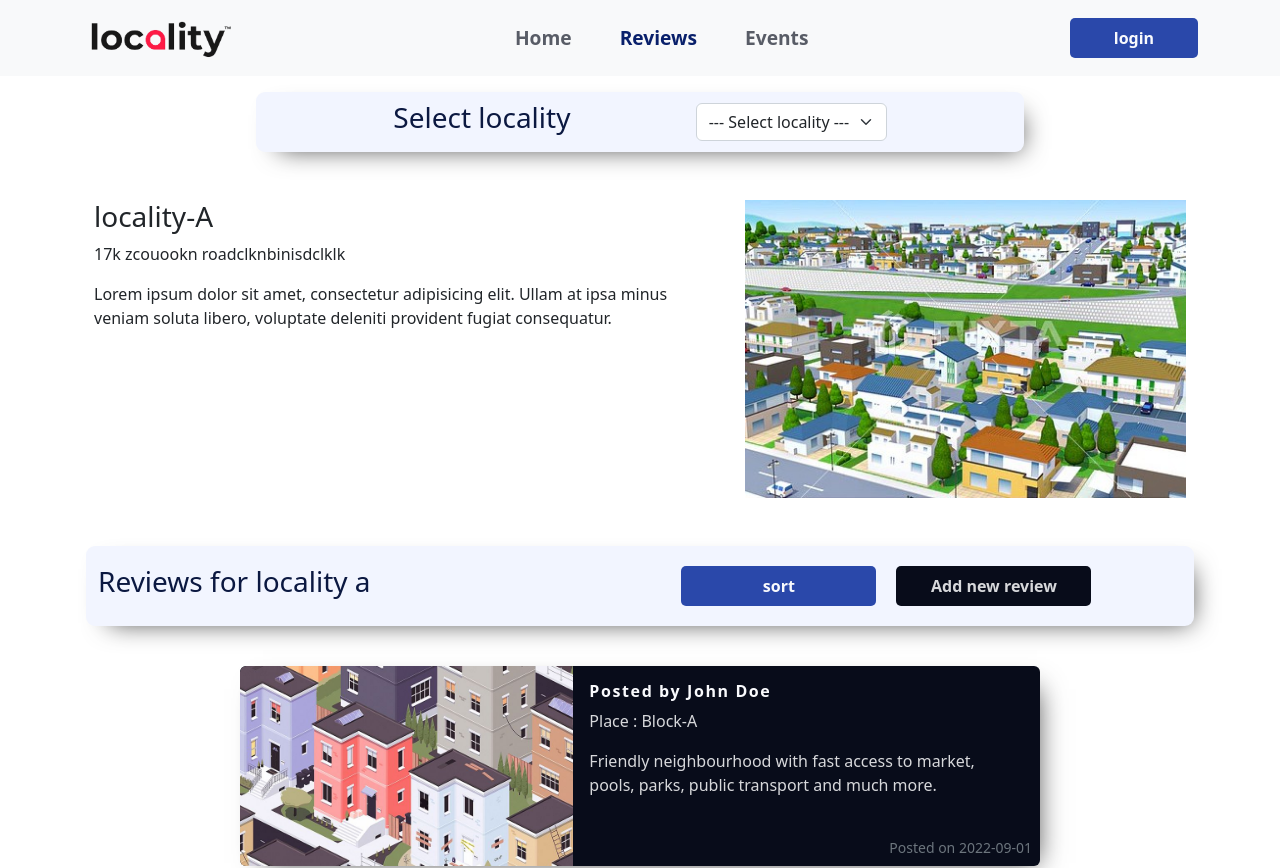
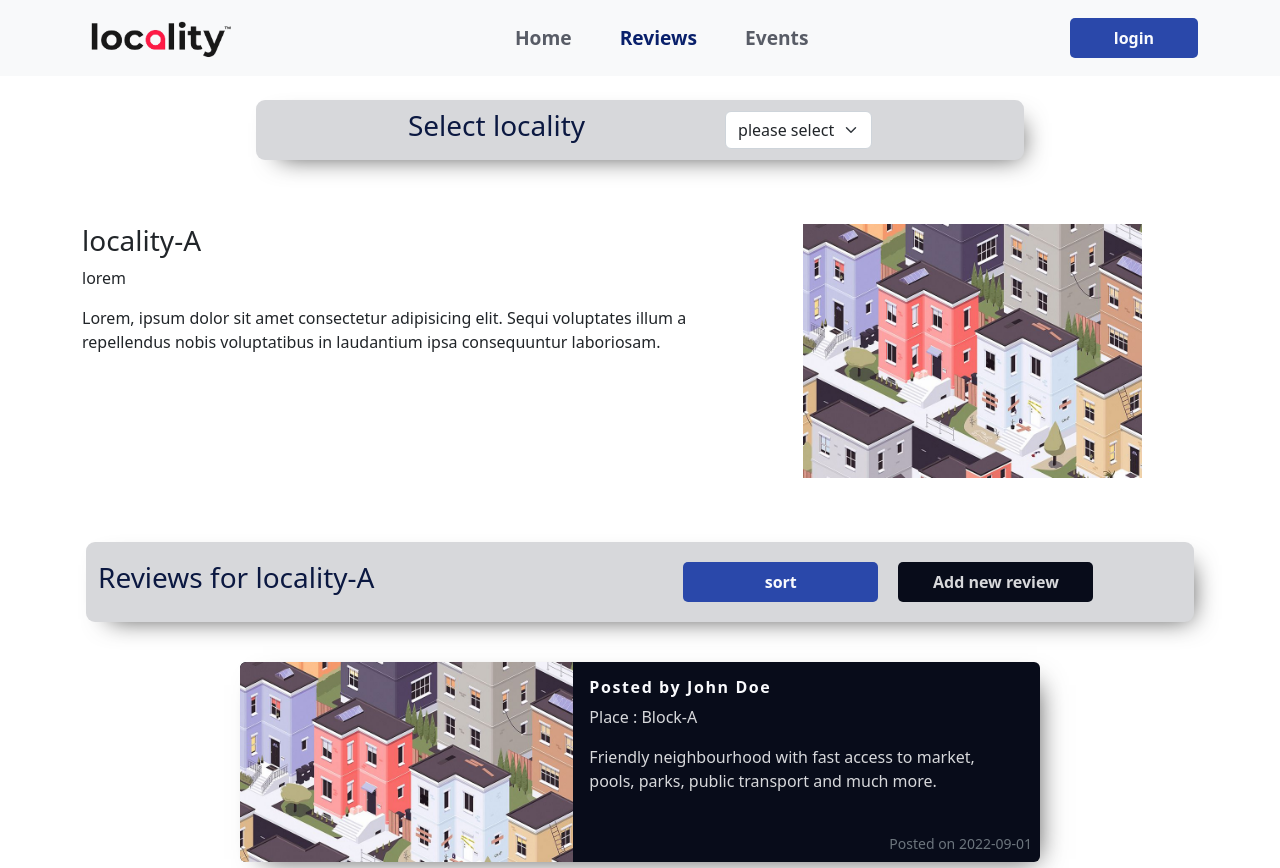
Before and after one commit to Subham-dury/locality, a React (Create React App) app in the folder locality_frontend/: page /reviews in a window 1280 px wide. Shown: the top 868 px of the page. Built offline with nearby package versions, Linux system fonts and the light colour scheme.

Commit message:
Updated reviews page

```diff
--- a/locality_frontend/src/App.css
+++ b/locality_frontend/src/App.css
@@ -22,7 +22,7 @@
   display: flex;
   flex-direction: row;
   justify-content: center;
-  align-items: end;
+  align-items: flex-end;
   flex-wrap: wrap;
   margin: 10px 0 10px auto;
 }
--- /dev/null
+++ b/locality_frontend/src/Data/LocalityList.js
@@ -0,0 +1,42 @@
+export const localitylist = [
+  {
+    id: 1,
+    name: "locality-A",
+    city: "lorem",
+    img: 1,
+    about:
+      "Lorem, ipsum dolor sit amet consectetur adipisicing elit. Sequi voluptates illum a repellendus nobis voluptatibus in laudantium ipsa consequuntur laboriosam.",
+  },
+  {
+    id: 2,
+    name: "locality-B1C",
+    city: "lorem",
+    img: 3,
+    about:
+      "Lorem, ipsum dolor sit amet consectetur adipisicing elit. Sequi voluptates illum a repellendus nobis voluptatibus in laudantium ipsa consequuntur laboriosam.",
+  },
+  {
+    id: 3,
+    name: "locality-D",
+    city: "lorem",
+    img: 1,
+    about:
+      "Lorem, ipsum dolor sit amet consectetur adipisicing elit. Sequi voluptates illum a repellendus nobis voluptatibus in laudantium ipsa consequuntur laboriosam.",
+  },
+  {
+    id: 4,
+    name: "locality-B1Q",
+    city: "lorem",
+    img: 2,
+    about:
+      "Lorem, ipsum dolor sit amet consectetur adipisicing elit. Sequi voluptates illum a repellendus nobis voluptatibus in laudantium ipsa consequuntur laboriosam.",
+  },
+  {
+    id: 5,
+    name: "locality-C",
+    city: "lorem",
+    img: 3,
+    about:
+      "Lorem, ipsum dolor sit amet consectetur adipisicing elit. Sequi voluptates illum a repellendus nobis voluptatibus in laudantium ipsa consequuntur laboriosam.",
+  }
+];
--- a/locality_frontend/src/Pages/Home/AboutUs.js
+++ b/locality_frontend/src/Pages/Home/AboutUs.js
@@ -12,6 +12,7 @@ const AboutUs = () => {
               Choosing a new home is one of the biggest decisions of our lives.
               But before that comes the decision of choosing the perfect
               locality. What is it really like to live there?
+
             </p>
             <p>
               The only people who actually know are the people who live there.
@@ -20,6 +21,7 @@ const AboutUs = () => {
               locality collects reviews and reports for neighbourhood
               across the country, so you can make an informed decision.
             </p>
+
           </div>
           <div className="col-lg-8 img-holder">
             <img src={about} alt="About us"/>
--- a/locality_frontend/src/Pages/Home/RecentEvents.js
+++ b/locality_frontend/src/Pages/Home/RecentEvents.js
@@ -1,6 +1,6 @@
 import React from "react";
 import { useNavigate } from "react-router-dom";
-import  {events} from '../../Data/FeaturedEvents'
+import  {events} from '../../Data/RecentEvents'
 import DetailsCard from "../../components/DetailsCard";
 
 const RecentEvents = () => {
--- a/locality_frontend/src/Pages/Home/RecentReviews.js
+++ b/locality_frontend/src/Pages/Home/RecentReviews.js
@@ -1,6 +1,6 @@
 import React from "react";
 import { useNavigate } from "react-router-dom";
-import { reviews } from "../../Data/FeaturedReviews";
+import { reviews } from "../../Data/RecentReviews";
 import DetailsCard from "../../components/DetailsCard";
 
 const RecentReviews = () => {
--- a/locality_frontend/src/Pages/Review/Filterbar.js
+++ b/locality_frontend/src/Pages/Review/Filterbar.js
@@ -1,10 +1,10 @@
 import React from "react";
 
-function Filterbar() {
+function Filterbar({name}) {
   return (
     <div className="filterbar text-center">
       <div>
-        <h3>Reviews for locality a</h3>
+        <h3>Reviews for {name}</h3>
       </div>
       <div className="filterbuttons">
         <button className="button button-primary">sort</button>
--- a/locality_frontend/src/Pages/Review/Localityinfo.js
+++ b/locality_frontend/src/Pages/Review/Localityinfo.js
@@ -1,21 +1,19 @@
 import React from "react";
 
-function Localityinfo() {
+function Localityinfo({ localityitem }) {
   return (
     <>
       <div className="col-lg-7">
-        <h3>locality-A</h3>
-        <p className="text-mute">17k zcouookn roadclknbinisdclklk</p>
-        <p>
-          Lorem ipsum dolor sit amet, consectetur adipisicing elit. Ullam at
-          ipsa minus veniam soluta libero, voluptate deleniti provident fugiat
-          consequatur.
-        </p>
+        <h3>{localityitem.name}</h3>
+        <p className="text-mute">{localityitem.city}</p>
+        <p>{localityitem.about}</p>
       </div>
-      <div className=" col-lg-5 text-center">
+      <div className=" col-lg-5 text-center imgholder">
         <img
-          src={require(`../../assests/card-holder-3.jpg`)}
-          alt="locality-a"
+          src={require(`../../assests/card-holder-${
+            localityitem.img ? localityitem.img : 1
+          }.jpg`)}
+          alt={localityitem.name}
           className="img-fluid"
         />
       </div>
--- a/locality_frontend/src/Pages/Review/Review.css
+++ b/locality_frontend/src/Pages/Review/Review.css
@@ -3,7 +3,7 @@
   width: 60dvw;
   box-shadow: 10px 10px 26px -13px rgba(0, 0, 0, 0.75);
   border-radius: 9px;
-  background: var(--secondary1);
+  background: var(--secondary5);
   color: var(--text1);
   display: flex;
   flex-wrap: wrap;
@@ -21,16 +21,23 @@
 }
 
 .localitydesc {
-  margin: max(3rem, 20px) 0;
+  overflow: hidden;
+  padding: 2.5rem 0;
+}
+
+.localitydesc .imgholder img {
+  display: block;
+  width: 100%;
+  object-fit: contain;
+  object-position: center;
+  aspect-ratio: 16 / 9;
 }
 
 @media only screen and (max-width: 992px) {
   .localitydesc {
     text-align: center;
-  }
-
-  .localitydesc img {
-    transform: scale(0.8, 0.8);
+    height: 80vh;
+    padding: auto;
   }
 }
 
@@ -42,7 +49,7 @@
   justify-content: space-between;
   box-shadow: 10px 10px 26px -13px rgba(0, 0, 0, 0.75);
   border-radius: 9px;
-  background: var(--secondary1);
+  background: var(--secondary5);
   color: var(--text1);
   height: 80px;
 }
@@ -115,8 +122,6 @@
   scrollbar-gutter: 40px;
 }
 
-
-
 /* Chrome, Edge, and Safari */
 .reviews-container::-webkit-scrollbar {
   width: 12px;
--- a/locality_frontend/src/Pages/Review/Review.js
+++ b/locality_frontend/src/Pages/Review/Review.js
@@ -1,26 +1,37 @@
-import React from "react";
+import React, { useState, useEffect } from "react";
 import SelectLocality from "./SelectLocality";
 import Localityinfo from "./Localityinfo";
 import Filterbar from "./Filterbar";
-import { reviews } from "../../Data/FeaturedReviews";
+import Reviewscontainer from "./Reviewscontainer";
+import { localitylist } from "../../Data/LocalityList";
+import { reviews } from "../../Data/RecentReviews";
 import "./Review.css";
-import Reviewscontainer from "./Reviewscontainer";
 
 const Review = () => {
+  const [localityitem, setLocalityitem] = useState({});
+
+  useEffect(() => {
+      setLocalityitem(localitylist.filter(locality => locality.id === 1)[0])
+  }, [])
+
+  const setOption = (option) => {
+    setLocalityitem(localitylist.filter(locality => locality.id == option)[0])
+  };
+
   return (
     <section className="reviev">
       <div className="container">
-        <div className="row my-3 justify-content-center">
-          <SelectLocality />
+        <div className="row my-4 justify-content-center">
+          <SelectLocality localitylist={localitylist} setlocality={setOption} />
         </div>
-        <div className="row localitydesc">
-          <Localityinfo />
+        <div className="row localitydesc my-4">
+          <Localityinfo localityitem={localityitem}/>
         </div>
         <div className="row my-3 mx-1">
-          <Filterbar />
+          <Filterbar name={localityitem.name}/>
         </div>
         <div className="row my-3">
-          <Reviewscontainer reviews={reviews}/>
+          <Reviewscontainer reviews={reviews} />
         </div>
       </div>
     </section>
--- a/locality_frontend/src/Pages/Review/SelectLocality.js
+++ b/locality_frontend/src/Pages/Review/SelectLocality.js
@@ -1,17 +1,34 @@
-import React from "react";
+import React, { useState } from "react";
 
-function SelectLocality() {
+function SelectLocality({ localitylist, setlocality }) {
+  const [selectedOption, setSelectedOption] = useState(0);
+
+  const setOption = (e) => {
+    setSelectedOption(e.target.value);
+    setlocality(e.target.value);
+  };
+
   return (
     <div className="selectlocality">
       <div>
-        <h3>Select locality</h3>
+        <h3>Select locality </h3>
       </div>
       <div>
-        <select class="form-select" aria-label="Default select example">
-          <option selected>--- Select locality ---</option>
-          <option value="1">One</option>
-          <option value="2">Two</option>
-          <option value="3">Three</option>
+        <select
+          className="form-select"
+          value={selectedOption}
+          onChange={setOption}
+        >
+          <option value={0} selected disabled hidden>
+            please select
+          </option>
+          {localitylist.map((locality) => {
+            return (
+              <option key={locality.id} value={locality.id}>
+                {locality.name}
+              </option>
+            );
+          })}
         </select>
       </div>
     </div>
```
Also changed, not shown: locality_frontend/src/Data/RecentEvents.js (renamed from locality_frontend/src/Data/FeaturedEvents.js), locality_frontend/src/Data/RecentReviews.js (renamed from locality_frontend/src/Data/FeaturedReviews.js).
